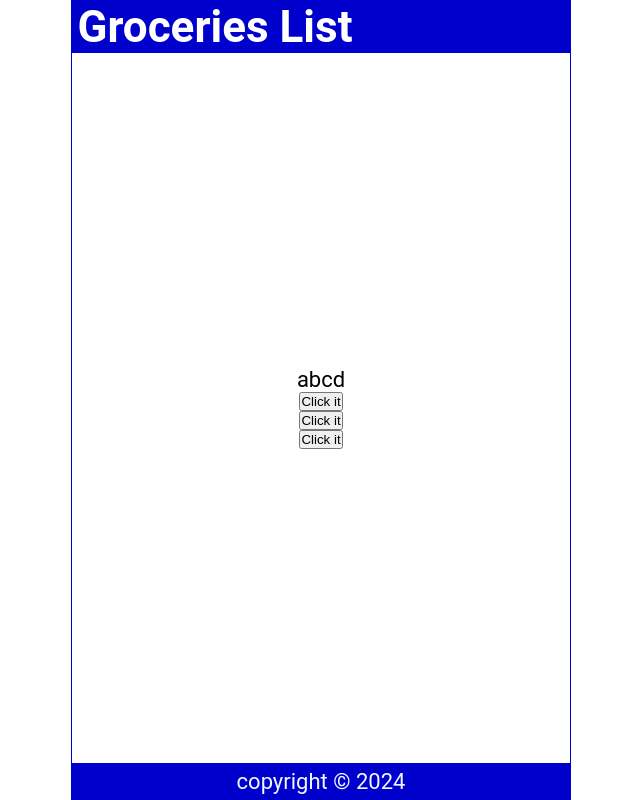
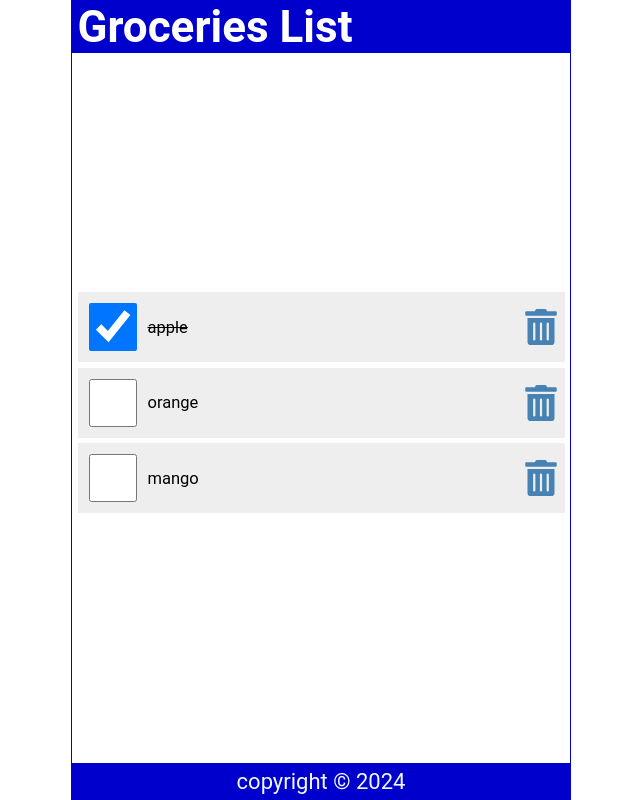
Before and after one commit to Asim-Shah-2004/blog, a React (Create React App) app: page / in a window 1280 px wide. Shown: the whole page, without its empty margins (319-959 px from the left). Built offline with nearby package versions, Linux system fonts and the light colour scheme.

Commit message:
added add item , delete item

```diff
--- a/package.json
+++ b/package.json
@@ -36,6 +36,7 @@
     ]
   },
   "devDependencies": {
-    "@babel/plugin-proposal-private-property-in-object": "^7.21.11"
+    "@babel/plugin-proposal-private-property-in-object": "^7.21.11",
+    "react-icons": "^5.0.1"
   }
 }
--- a/src/content.jsx
+++ b/src/content.jsx
@@ -1,31 +1,68 @@
-const Content = ()=>{
+import { useState } from "react";
+import { FaTrashAlt } from "react-icons/fa";
 
-    const handleNameChange = () => {
-        const names = ["asim", "abcd", "xyz"];
-        const ran = Math.floor(Math.random() * 3);
-        return names[ran];
+const Content = () => {
+    const [items, setItems] = useState([
+        {
+            id: 1,
+            checked: true,
+            item: "apple",
+        },
+        {
+            id: 2,
+            checked: false,
+            item: "orange",
+        },
+        {
+            id: 3,
+            checked: false,
+            item: "mango",
+        },
+    ]);
+
+    const handleCheck = (id) => {
+        const listItems = items.map((item) =>
+            item.id === id ? { ...item, checked: !item.checked } : item
+        );
+        setItems(listItems);
+        localStorage.setItem("shoppinglist", JSON.stringify(listItems));
     };
 
-    const handleClick = ()=>{
-        console.log("clicked");
-    }
-    const handleClick2 = (name)=>{
-        console.log(`${name} was clicked`);
-    }
-    const handleClick3 = (e)=>{
-        console.log(e.target.innerText);
+    const handleDelete = (id)=>{
+        const listItems = items.filter((item)=>item.id!== id)
+        setItems(listItems)
+        localStorage.setItem("shoppinglist", JSON.stringify(listItems));
     }
 
-    return(
+    return (
         <main>
-            <p onDoubleClick={handleClick}>
-                {handleNameChange()}
-            </p>
-            <button onClick={handleClick}>Click it</button>
-            <button onClick={()=> {handleClick2('TEST')}}>Click it</button>
-            <button onClick={(e)=> {handleClick3(e)}}>Click it</button>
+
+            {items.length ? (
+
+            <ul>
+                {items.map((item) => (
+                    <li className="item" key={item.id}>
+                        <input
+                            type="checkbox"
+                            checked={item.checked}
+                            onChange={() => handleCheck(item.id)}
+                        />
+                        <label
+                            style={
+                                item.checked
+                                    ? { textDecoration: "line-through" }
+                                    : null
+                            }
+                            onDoubleClick={() => handleCheck(item.id)}
+                        >
+                            {item.item}
+                        </label>
+                        <FaTrashAlt onClick={()=>handleDelete(item.id)} role="button" tabIndex="0" />
+                    </li>
+                ))}
+            </ul>):(<h1>List Is Empty</h1>)}
         </main>
-    )
-}
+    );
+};
 
-export default Content
+export default Content;
--- a/src/index.css
+++ b/src/index.css
@@ -57,3 +57,62 @@
   display: grid;
   place-content: center;
 }
+
+ul {
+  width: 100%;
+  list-style: none;
+  padding: 0 0.25rem 0.25rem;
+}
+
+ul li::before {
+  content: "\200B";
+}
+
+.item {
+  display: flex;
+  justify-content: flex-start;
+  align-items: center;
+  padding: 0.5rem 0 0.5rem 0.5rem;
+  margin: 0.25rem 0;
+  background-color: #eee;
+}
+
+.item:first-child {
+  margin: 0;
+}
+
+.item input[type="checkbox"] {
+  text-align: center;
+  width: 2.5rem;
+  width: 48px;
+  min-width: 48px;
+  height: 2.5rem;
+  height: 48px;
+  min-height: 48px;
+  cursor: pointer;
+  margin-right: 0.5rem;
+}
+
+.item input[type="checkbox"]:focus + label {
+  text-decoration: underline;
+}
+
+.item > label {
+  font-size: 0.75rem;
+  flex-grow: 1;
+}
+
+.item svg {
+  width: 48px;
+  min-width: 48px;
+  height: 36px;
+  font-size: 1rem;
+  color: steelblue;
+  cursor: pointer;
+}
+
+.item svg:focus,
+.item svg:hover {
+  color: red;
+  outline: none;
+}
```
Also changed, not shown: 1 other file (tests, documents, lock files or other folders).
